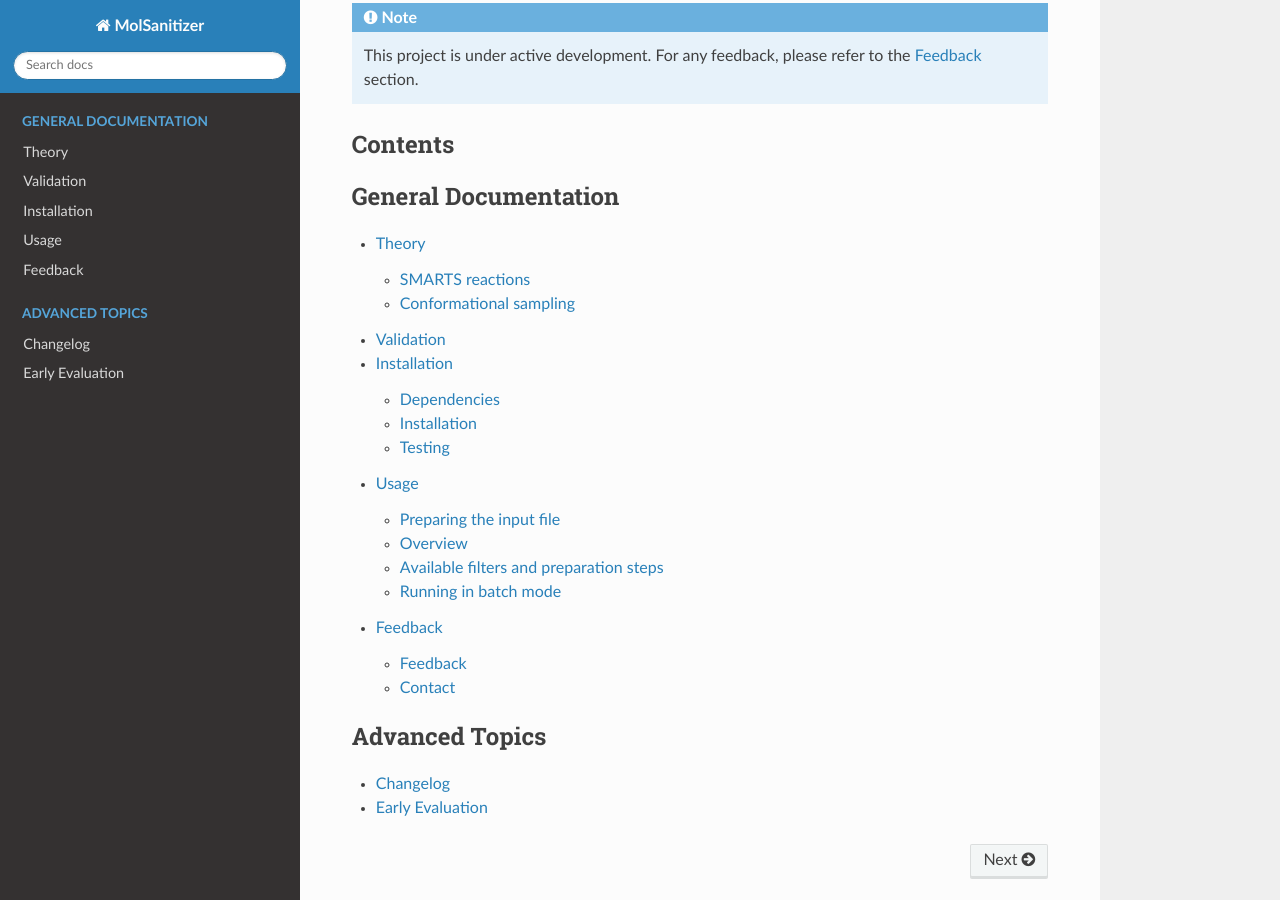
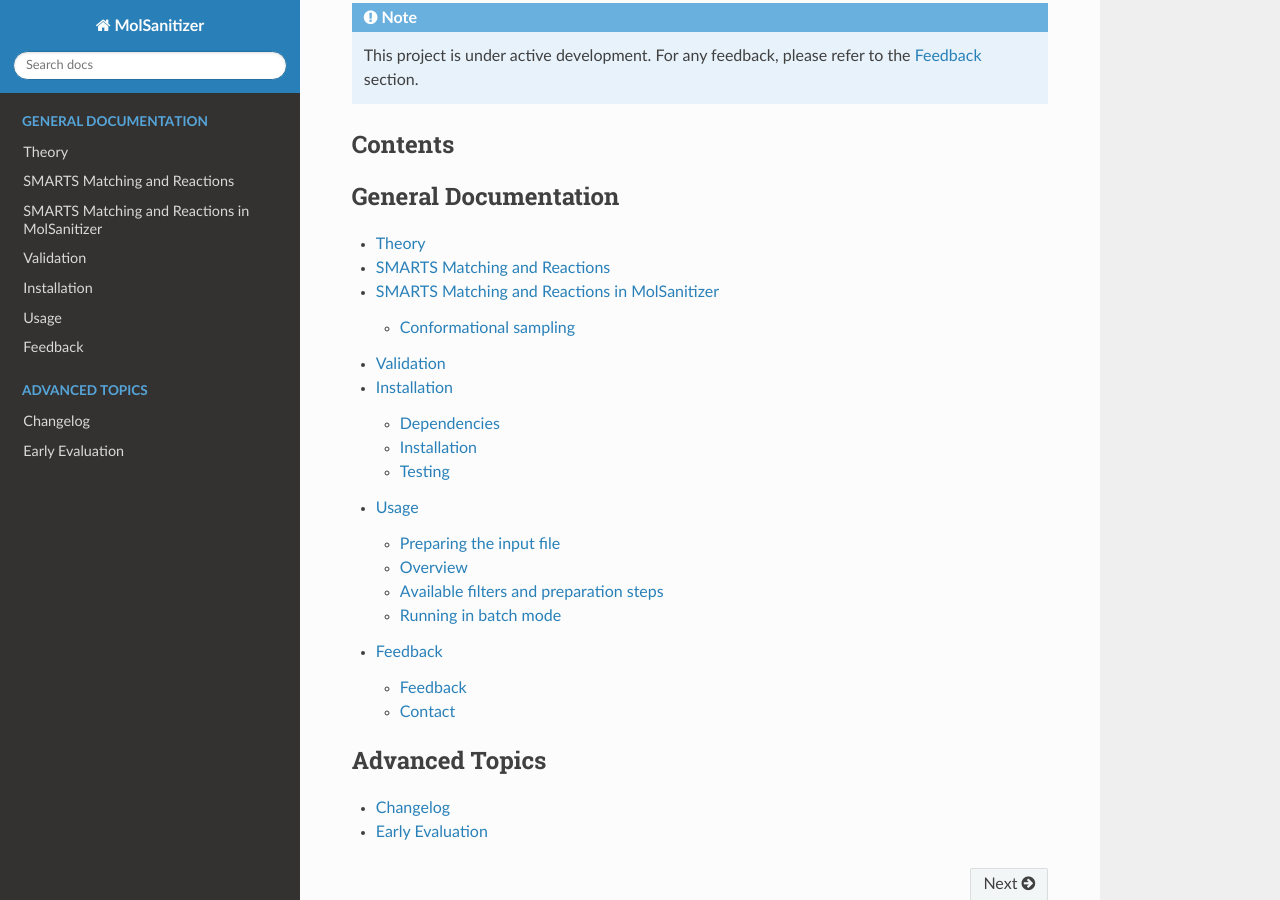
Before and after one commit to phonglam3103/msani-readthedocs, a Sphinx documentation site: the page built from docs/source/index.rst, in a window 1280 px wide and 900 px high, scrolled down 381 px. Built offline with Sphinx 7.4.7 and the Read the Docs theme 3.1.0, drawn with Linux system fonts in a browser that asks for light colours; some of the changed lines change nothing that is shown.

Commit message:
Update theory for SMARTS and SMARTS reaction

```diff
--- a/docs/source/theory.rst
+++ b/docs/source/theory.rst
@@ -3,11 +3,50 @@
 (Updating soon...)
 
 
-SMARTS reactions
-----------------
+SMARTS Matching and Reactions
+=============================
 
-SMARTS reactions are used for assignning charges, adding hydrogens, and removing salts. The following SMARTS reactions are used in MolSanitizer:
+SMARTS (SMiles ARbitrary Target Specification) is a powerful and flexible language designed to describe molecular patterns and chemical transformations. It plays a critical role in cheminformatics by enabling precise substructure searches and reaction modeling.
 
+### SMARTS Matching
+SMARTS matching is the process of identifying substructures in a molecule that fit a specific pattern. These patterns can represent atoms, bonds, or entire molecular frameworks, making SMARTS ideal for:
+- Identifying functional groups.
+- Highlighting specific bonding arrangements.
+- Locating potential reaction sites.
+
+### SMARTS Reactions
+SMARTS reactions build on the concept of matching by defining transformations:
+- **Reactant Definition**: Specifies the pattern to locate the target structure.
+- **Product Definition**: Details how the target structure changes after the reaction.
+- **Atom Mapping**: Ensures that atoms in the reactant and product are consistently related.
+
+SMARTS reactions allow for automated modifications of molecular structures, including protonation, tautomer enumeration, and functional group replacements.
+
+---
+
+SMARTS Matching and Reactions in MolSanitizer
+=============================================
+
+MolSanitizer leverages the power of SMARTS matching and reactions to automate the preparation and filtering of molecular datasets for drug discovery. Below are the key applications:
+
+### 1. Tautomer Standardization
+- MolSanitizer combines SMARTS-based matching with RDKit's canonical tautomer enumeration to generate and refine tautomers. This ensures consistency and correctness in molecular forms.
+
+### 2. PAINS and Unwanted Substructure Filtering
+- SMARTS enables the identification of undesirable substructures like PAINS (Pan Assay Interference Compounds) and reactive functional groups. Custom SMARTS patterns allow users to extend or modify filtering rules to suit specific project requirements.
+
+### 3. Protonation
+- Protonation states are assigned iteratively using SMARTS-based rules for ionizable groups. This ensures molecules are prepared for pH-specific environments, with expanded outputs for cases of multiple possible states.
+
+### 4. Customization
+- Users can generate and apply customized SMARTS lists to target specific unwanted substructures or transformations. This flexibility makes MolSanitizer adaptable to diverse drug discovery pipelines.
+
+### 5. Matching rigid scaffolds and invertable chiral centers in conformational level
+- MolSanitizer uses SMARTS to detect substructures such as rings and aromatic nitrogen to correct the geometry due to the systematic error of MMFF94s. SMARTS is also the foundation for dihedral matching of the molecules to the Torsional Library, which drives the conformational sampling for docking.
+
+For more detailed usage and examples, refer to the :doc:`usage` section.
+
+---
 
 Conformational sampling
 -----------------------
```
